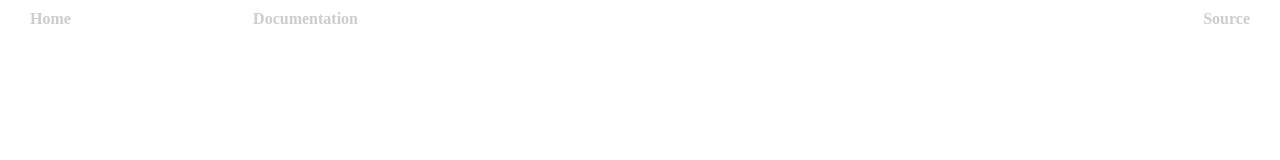
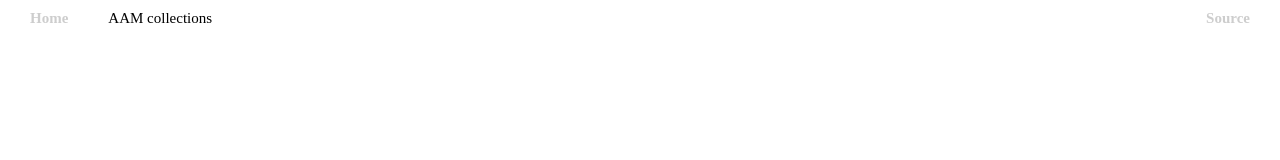
Before and after one commit to Warthunder-Open-Source-Foundation/wt_data_sheets_wasm, a website built with webpack: page static/navbar.html in a window 1280 px wide. Built offline with nearby package versions, Linux system fonts and the light colour scheme; some icons are missing.

Commit message:
Properly fit together CSS and re-aranged items
Took 6 minutes

```diff
--- a/static/navbar.css
+++ b/static/navbar.css
@@ -1,5 +1,6 @@
 body {
 	margin: 0;
+	--font-size-header: 15px;
 }
 
 .menu {
@@ -21,6 +22,7 @@ body {
 	-webkit-user-select: none;
 	user-select: none;
 	box-sizing: border-box;
+	font-size: var(--font-size-header);
 }
 
 .menu-logo {
@@ -125,13 +127,14 @@ body {
 }
 
 .dropdown .dropbtn {
-	font-size: 16px;
 	border: none;
 	outline: none;
-	color: white;
+	color: var(--color-text);
 	background-color: inherit;
 	font-family: inherit; /* Important for vertical align on mobile phones */
 	margin: 0; /* Important for vertical align on mobile phones */
+	font-size: var(--font-size-header);
+	padding: 0;
 }
 
 .dropdown:hover .dropdown-content {
@@ -146,7 +149,7 @@ body {
 .dropdown-content a {
 	float: none;
 	color: black;
-	padding: 12px 16px;
+	padding: 5px;
 	text-decoration: none;
 	display: block;
 	text-align: left;
--- a/static/navbar.html
+++ b/static/navbar.html
@@ -21,12 +21,12 @@
 			</li>
 			<li>
 				<div class="dropdown">
-					<button class="dropbtn">Missile things
+					<button class="dropbtn">AAM collections
 						<i class="fa fa-caret-down"></i>
 					</button>
 					<div class="dropdown-content">
 						<a href="table.html">
-							Table overview
+							Overview table
 						</a>
 						<a href="live_calc.html">
 							Live calculation
@@ -34,13 +34,11 @@
 <!--						<a href="compare.html">-->
 <!--							Compare missiles-->
 <!--						</a>-->
+						<a href="documentation.html">
+							Documentation
+						</a>
 					</div>
 				</div>
-			</li>
-			<li>
-				<a href="documentation.html">
-					Documentation
-				</a>
 			</li>
 		</ul>
 		<ul>
```
